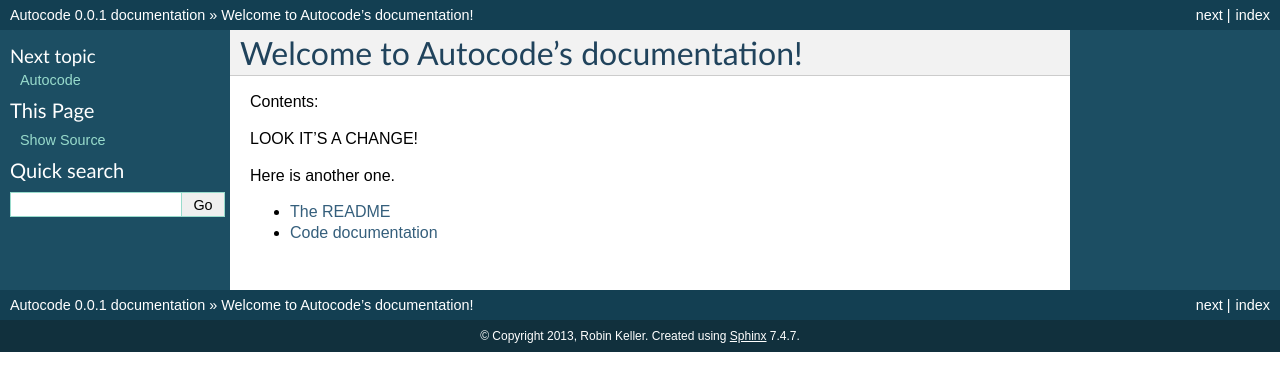
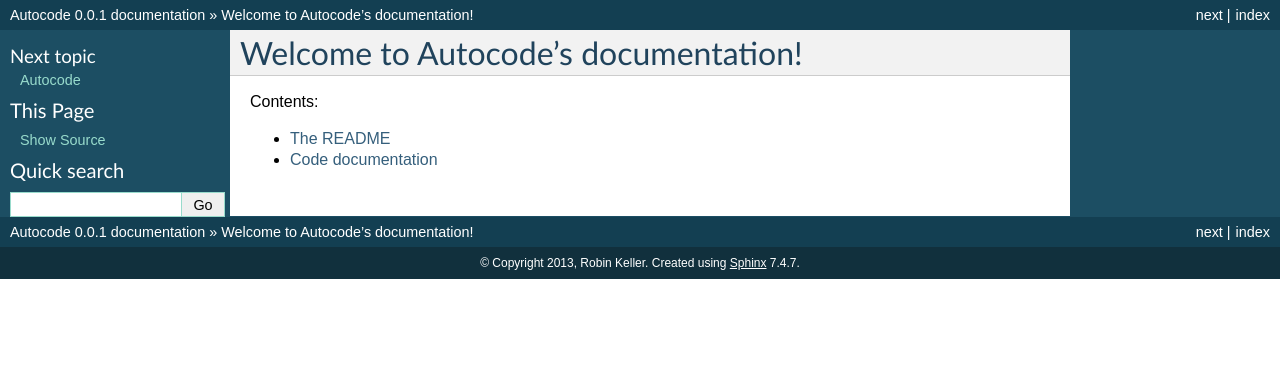
Before and after one commit to theRobinator/autocode, a Sphinx documentation site: the page built from docs/source/index.rst, in a window 1280 px wide. Shown: the top 391 px of the page. Built offline with Sphinx 7.4.7, drawn with Linux system fonts in a browser that asks for light colours; pages that are not in the unit, such as notebooks, are missing from menus.

Commit message:
Revert "More unnecessary changes (+1 squashed commit)"
This reverts commit a23fda05438745b56ed859679dcb8c76febe5406.

```diff
--- a/docs/source/index.rst
+++ b/docs/source/index.rst
@@ -2,10 +2,6 @@
 ====================================
 
 Contents:
-
-LOOK IT'S A CHANGE!
-
-Here is another one.
 
 .. toctree::
    :maxdepth: 1
```
